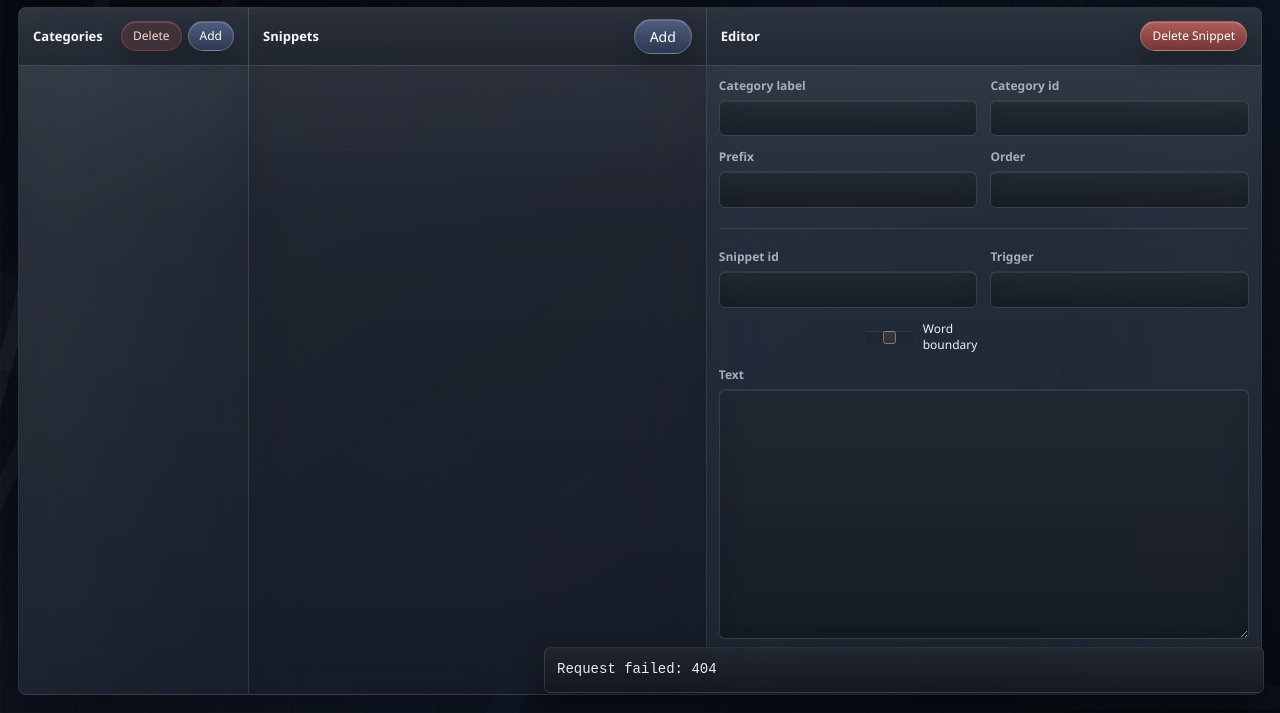
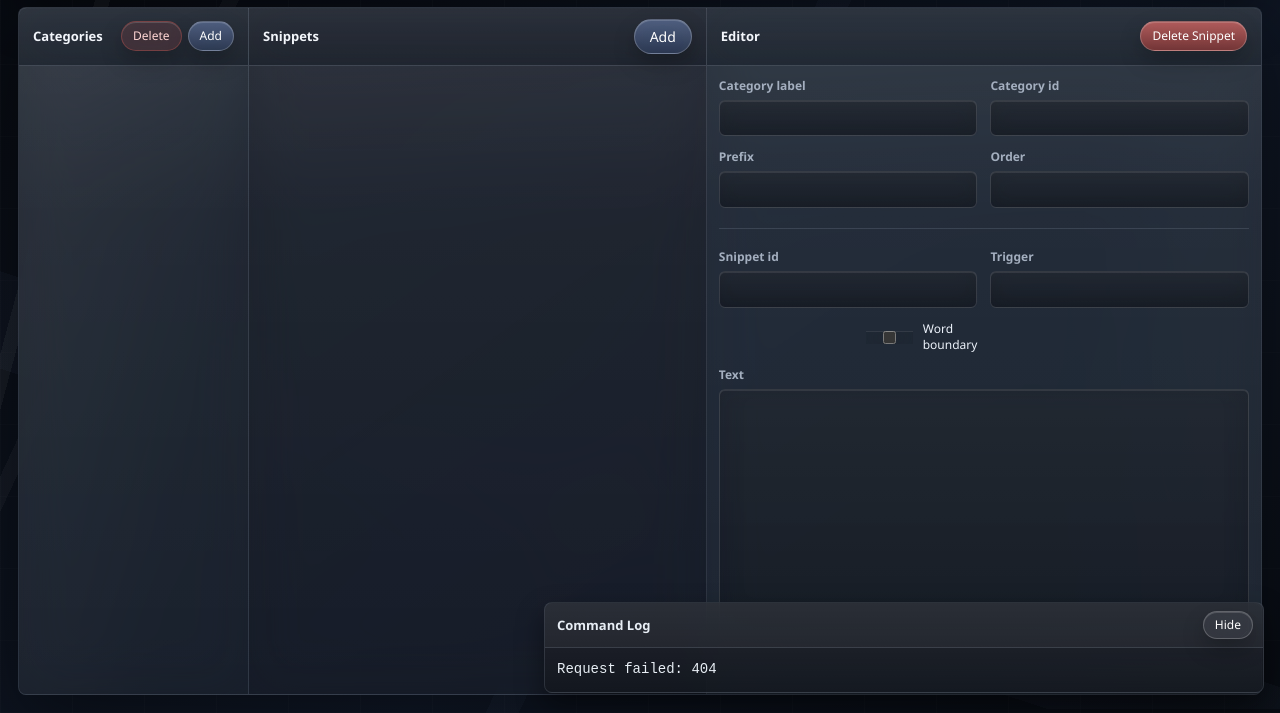
Before and after one commit to Delcado19/comfyui-prompt-ops, a website: page admin/public/index.html in a window 1280 px wide. Shown: the part 91-804 px from the top of the page. Drawn offline with Linux system fonts and the light colour scheme; no server answers.

Commit message:
fix: make admin log panel dismissible

```diff
--- a/admin/public/app.js
+++ b/admin/public/app.js
@@ -17,6 +17,8 @@ const elements = {
   saveButton: document.querySelector("#save-btn"),
   generateButton: document.querySelector("#generate-btn"),
   installButton: document.querySelector("#install-btn"),
+  logPanel: document.querySelector("#log-panel"),
+  logCloseButton: document.querySelector("#log-close-btn"),
   log: document.querySelector("#log"),
   form: document.querySelector("#editor-form"),
   categoryLabel: document.querySelector("#category-label"),
@@ -62,7 +64,11 @@ function setPersistentStatus(message) {
 
 function setLog(message, open = true) {
   elements.log.textContent = message;
-  elements.log.hidden = !open;
+  elements.logPanel.hidden = !open;
+}
+
+function hideLog() {
+  elements.logPanel.hidden = true;
 }
 
 function markDirty() {
@@ -269,6 +275,14 @@ elements.form.addEventListener("input", (event) => {
   markDirty();
 });
 
+elements.logCloseButton.addEventListener("click", hideLog);
+
+document.addEventListener("keydown", (event) => {
+  if (event.key === "Escape" && !elements.logPanel.hidden) {
+    hideLog();
+  }
+});
+
 elements.addCategory.addEventListener("click", () => {
   saveFormToState();
   const nextOrder = Math.max(0, ...state.library.categories.map((category) => Number(category.order) || 0)) + 10;
--- a/admin/public/index.html
+++ b/admin/public/index.html
@@ -90,7 +90,13 @@
       </section>
     </main>
 
-    <pre id="log" class="log" hidden></pre>
+    <section id="log-panel" class="log-panel" hidden aria-label="Command log">
+      <div class="log-head">
+        <strong>Command Log</strong>
+        <button id="log-close-btn" class="ghost" type="button">Hide</button>
+      </div>
+      <pre id="log" class="log"></pre>
+    </section>
 
     <script src="/app.js"></script>
   </body>
--- a/admin/public/styles.css
+++ b/admin/public/styles.css
@@ -418,25 +418,51 @@ label.text-field {
   grid-column: 1 / -1;
 }
 
-.log {
+.log-panel {
   position: fixed;
   right: 16px;
   bottom: 16px;
   width: min(720px, calc(100vw - 32px));
   max-height: 40vh;
-  margin: 0;
-  overflow: auto;
-  padding: 12px;
+  overflow: hidden;
   border: 1px solid var(--line);
-  border-radius: 6px;
+  border-radius: 8px;
   background:
     linear-gradient(180deg, rgb(255 255 255 / 9%), rgb(255 255 255 / 3%)),
     rgb(10 14 21 / 78%);
   color: #e8eef5;
   box-shadow: 0 12px 28px rgb(0 0 0 / 42%);
-  white-space: pre-wrap;
   backdrop-filter: blur(20px);
   -webkit-backdrop-filter: blur(20px);
+}
+
+.log-head {
+  display: flex;
+  align-items: center;
+  justify-content: space-between;
+  gap: 10px;
+  min-height: 44px;
+  padding: 8px 10px 8px 12px;
+  border-bottom: 1px solid var(--line);
+  background: rgb(255 255 255 / 4%);
+}
+
+.log-head strong {
+  font-size: 13px;
+}
+
+.log-head button {
+  min-height: 28px;
+  padding: 4px 11px;
+  font-size: 12px;
+}
+
+.log {
+  max-height: calc(40vh - 44px);
+  margin: 0;
+  overflow: auto;
+  padding: 12px;
+  white-space: pre-wrap;
 }
 
 @media (max-width: 980px) {
```
Also changed, not shown: docs/admin.md (+12 -1 lines), CHANGELOG.md, README.md, 1 other file.
